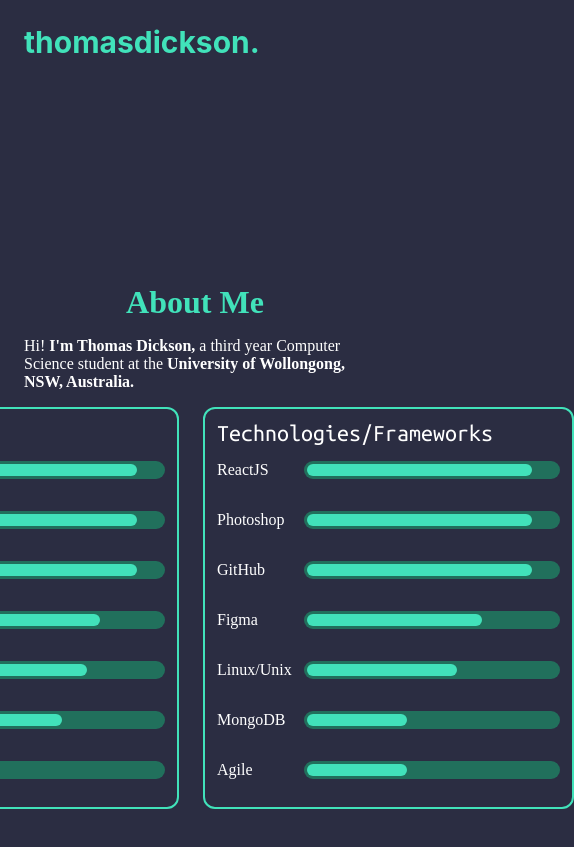
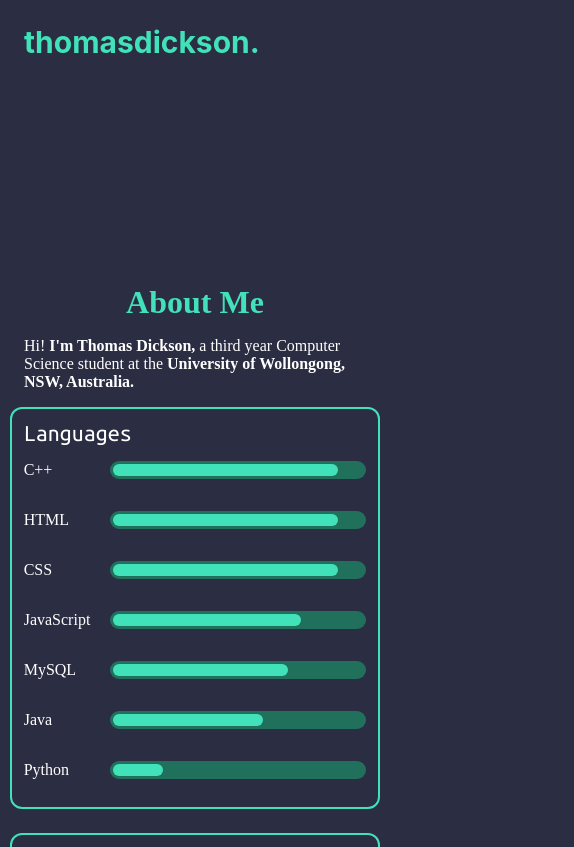
Before and after one commit to ThomasDickson/portfolio, a React (Create React App) app: page /about in a window 390 px wide. Shown: the top 847 px of the page, 574 px wide, since content can reach past the window. Built offline with nearby package versions, Linux system fonts and the light colour scheme.

Commit message:
mobile card scaling

```diff
--- a/src/pages/about/About.js
+++ b/src/pages/about/About.js
@@ -1,7 +1,19 @@
 import React from 'react'
+import styled from 'styled-components'
 import RatingBar from '../../components/RatingBar';
 import { Card } from '../../components/Cards';
 import { T1, T2, T4} from '../../components/Typography';
+
+const Grid = styled.div`
+  display: grid;
+  grid-auto-flow: column;
+  column-gap: 24px;
+
+  @media only screen and (max-width: 860px) {
+      grid-auto-flow: row;
+      row-gap: 24px;
+  }
+`
 
 function About() {
   return (
@@ -10,7 +22,7 @@ function About() {
       <div className="text-box">
         <T4>Hi! <b>I'm Thomas Dickson, </b> a third year Computer Science student at the <b>University of Wollongong, NSW, Australia.</b></T4>
       </div>
-      <div className="skills" style={{display: "grid", gridAutoFlow: "column", columnGap: "24px"}}>
+      <Grid>
         <Card className="languages">
           <T2>Languages</T2>
           <RatingBar desc="C++" percent={"90%"}/>
@@ -31,7 +43,7 @@ function About() {
           <RatingBar desc="MongoDB" percent={"40%"}/>
           <RatingBar desc="Agile" percent={"40%"}/>
         </Card>
-      </div>
+      </Grid>
     </div>
   )
 }
```
